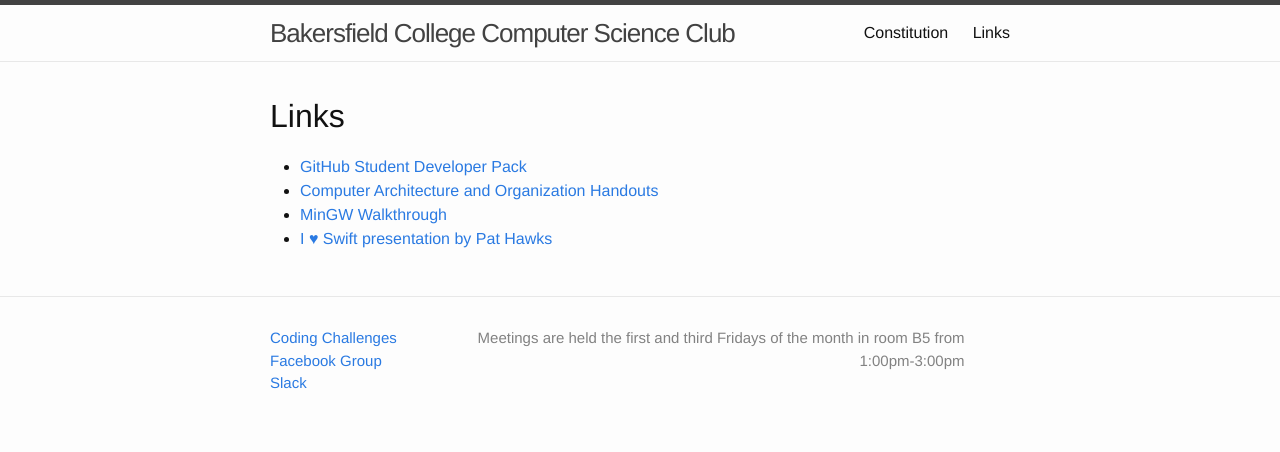
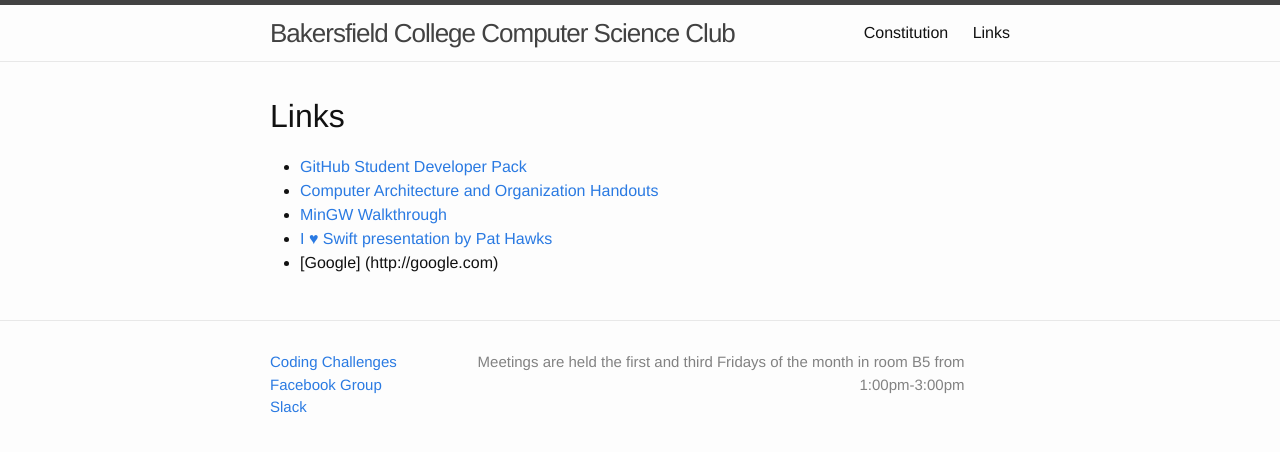
Before and after one commit to AICSC/aicsc.github.io, a Jekyll site: the page built from pages/links.md, in a window 1280 px wide. Shown: the top 452 px of the page. Built offline with Jekyll 4.4.1, drawn with Linux system fonts in a browser that asks for light colours.

Commit message:
Update links.md (#36)

```diff
--- a/pages/links.md
+++ b/pages/links.md
@@ -10,3 +10,4 @@ layout: default
  * [Computer Architecture and Organization Handouts](https://github.com/pathawks/Computer-Architecture-and-Organization)
  * [MinGW Walkthrough](https://github.com/AICSC/Walkthrough/blob/master/MinGW/win8.md)
  * [I ♥︎ Swift presentation by Pat Hawks](https://youtu.be/OXfF69MGuDM)
+ * [Google] (http://google.com)
```
